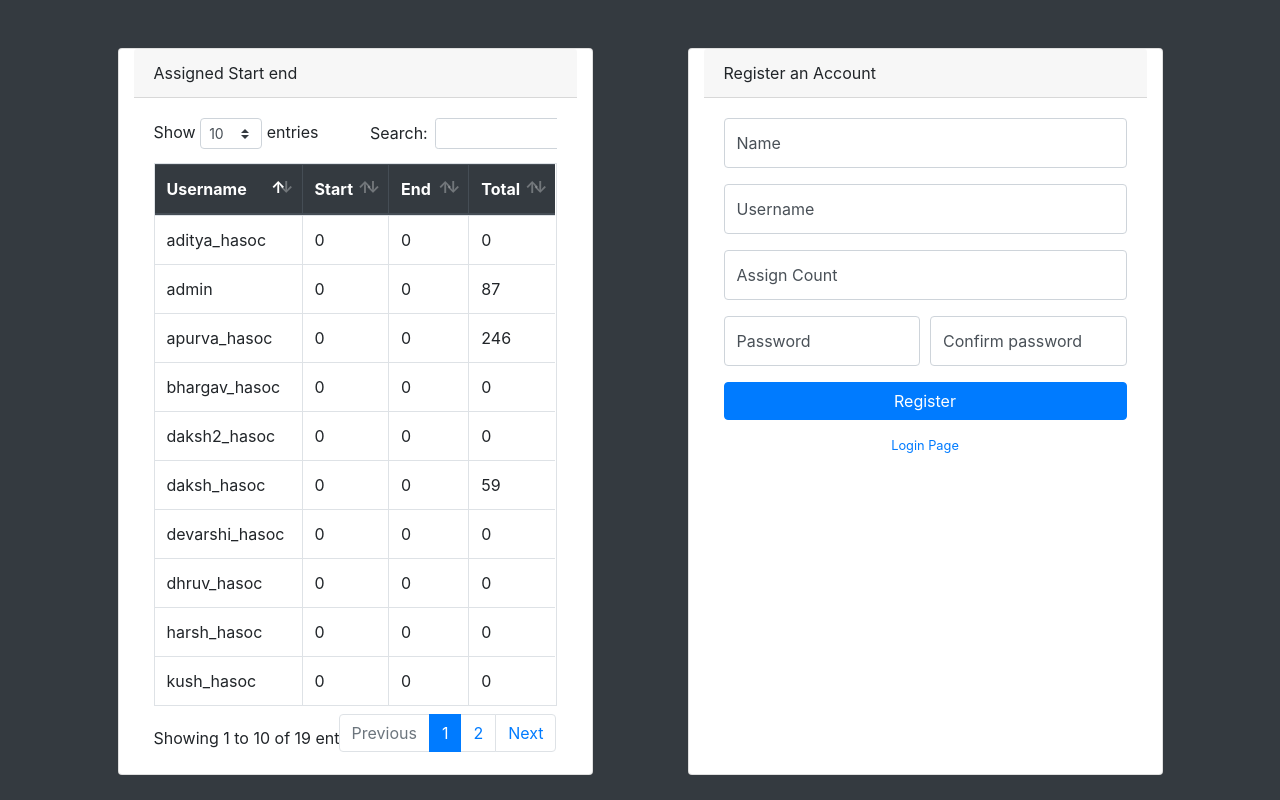
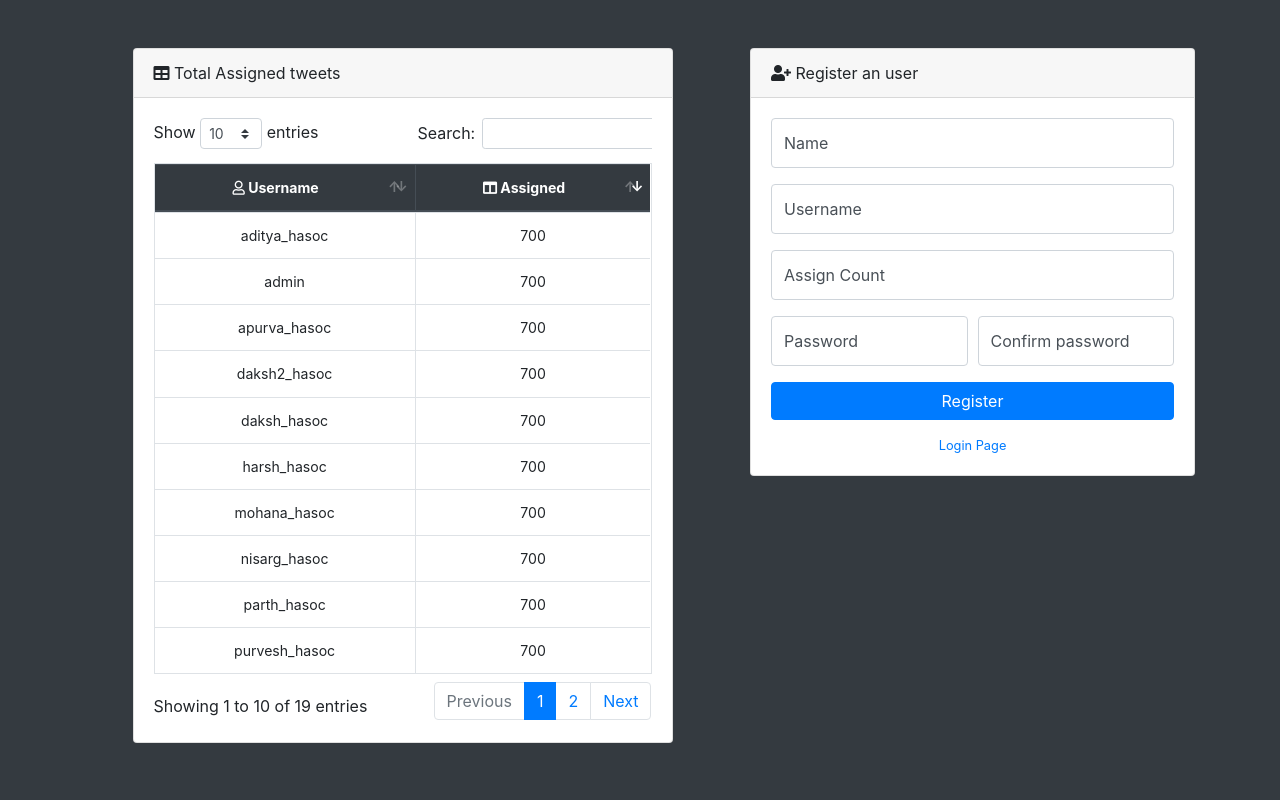
Before and after one commit to daksh2298/hasoc_hindi, a Flask app: page /register in a window 1280 px wide. Run offline with Flask 2, Linux system fonts and the light colour scheme; some libraries are stand-ins or nearby versions.

Commit message:
added confirmation for reporting tweets

```diff
--- a/project/com/controller/loginController.py
+++ b/project/com/controller/loginController.py
@@ -138,6 +138,16 @@ def home():
 
 @app.route('/register', methods=['POST', 'GET'])
 def register():
+    logindao = loginDAO()
+    loginvo = loginVO()
+    active_users = logindao.get_active_users()
+    print(active_users)
+    all_user_data = read_json('data/annoted_tweets.json')
+    for user in all_user_data:
+        if user in active_users:
+            all_user_data[user]['active'] = True
+        else:
+            all_user_data[user]['active'] = False
     if request.method == 'POST':
         user = registerVO()
         registerDao = registerDAO()
@@ -172,7 +182,7 @@ def register():
     else:
         file_ptr = open('data/annoted_tweets.json')
         data = json.load(file_ptr)
-        return render_template('register.html', data=data, len=len)
+        return render_template('register.html', data=all_user_data, len=len)
 
 def create_nested_list(data,col=2):
     count=0
--- a/project/templates/home.html
+++ b/project/templates/home.html
@@ -200,6 +200,7 @@
                           $('#report_not_english_{{ row[2] }}').click(function () {
                             data = $('#form_not_english_{{ row[2] }}').serialize();
                             data_array = $('#form_not_english_{{ row[2] }}').serializeArray();
+                            if (confirm("Are you sure you want to submit?")){
                               $.ajax({
                                 url: '/report_not_english',
                                 data: $('#form_not_english_{{ row[2] }}').serialize(),
@@ -252,12 +253,14 @@
                                   location.reload();
                                 }
                               });
+                            }
                           });
                         });
                         $(function () {
                           $('#report_incomplete_{{ row[2] }}').click(function () {
                             data = $('#form_incomplete_{{ row[2] }}').serialize();
                             data_array = $('#form_incomplete_{{ row[2] }}').serializeArray();
+                            if (confirm("Are you sure you want to submit?")){
                               $.ajax({
                               url: '/report_incomplete',
                               data: $('#form_incomplete_{{ row[2] }}').serialize(),
@@ -310,6 +313,7 @@
                                 location.reload();
                               }
                             });
+                            }
                           });
                         });
                       </script>
--- a/project/templates/register.html
+++ b/project/templates/register.html
@@ -27,51 +27,61 @@
 
 <div class="container">
   <div class="row">
-    <div class="card card-register mx-auto mt-5 col-sm-5">
-      <div class="card-header">Assigned Start end</div>
+    <div class="mx-auto mt-5 col-sm-6">
+      <div class="card">
+        <div class="card-header"><i class="fas fa-table"></i> Total Assigned tweets</div>
         <div class="card-body">
           <div class="table-responsive">
-          <table class="table table-bordered table-responsive" id="dataTable">
+            <table class="table table-bordered table-responsive" id="dataTable" style="font-size: 1.1vw;">
               <thead class="thead-dark">
-              <tr>
-                <th width=25%>
-                  Username
+              <tr class="text-center">
+                <th width="10%">
+                  <i class="far fa-user"></i> Username
                 </th>
-                <th width=25%>
-                  Start
-                </th>
-                <th width=25%>
-                  End
-                </th>
-                <th width=25%>
-                  Total
+                <th width="10%">
+                  <i class="fas fa-columns"></i> Assigned
                 </th>
               </tr>
               </thead>
               <tbody>
-              {% for username in data %}
-                <tr>
+              {% for user in data %}
+                {% if data[user]['active'] %}
+                  <tr class="text-center font-weight-normal">
                     <td>
-                    {{ username }}
+                      <span class="text-center">{{ user }}</span>
                     </td>
                     <td>
-                    {{ data[username]['start_end'][0] }}
+                      {{ data[user]['total_assigned'] }}
+                    </td>
+                  </tr>
+                {% else %}
+                  <tr class="text-center text-muted font-weight-light">
+                    <td>
+                      <span class="text-center">{{ user }}</span>
                     </td>
                     <td>
-                    {{ data[username]['start_end'][1] }}
-                  </td>
-                  <td>
-                    {{ len(data[username]['annoted_tweets']) }}
+                      {{ data[user]['total_assigned'] }}
                     </td>
                   </tr>
+                {% endif %}
               {% endfor %}
               </tbody>
             </table>
           </div>
+          <script>
+            $(document).ready(function () {
+              $('#dataTable').DataTable({
+                "order": [[1, "desc"]],
+                "iDisplayLength": 10
+              });
+            });
+          </script>
         </div>
       </div>
-    <div class="card card-register mx-auto mt-5 col-sm-5">
-    <div class="card-header">Register an Account</div>
+    </div>
+    <div class="mt-5 col-sm-5">
+      <div class="card card-register">
+        <div class="card-header"><i class="fas fa-user-plus"></i> Register an user</div>
         <div class="card-body">
           <form method="POST" action="/register">
             <div class="form-group">
@@ -82,13 +92,15 @@
             </div>
             <div class="form-group">
               <div class="form-label-group">
-            <input name="uname" type="text" id="uname" class="form-control" placeholder="Username" required="required">
+                <input name="uname" type="text" id="uname" class="form-control" placeholder="Username"
+                       required="required">
                 <label for="uname">Username</label>
               </div>
             </div>
             <div class="form-group">
               <div class="form-label-group">
-            <input name="assigned" type="number" id="assigned" class="form-control" placeholder="Start Index" required="required">
+                <input name="assigned" type="number" id="assigned" class="form-control" placeholder="Start Index"
+                       required="required">
                 <label for="assigned">Assign Count</label>
               </div>
             </div>
@@ -103,7 +115,8 @@
                 </div>
                 <div class="col-md-6">
                   <div class="form-label-group">
-                <input name="cpwd" type="password" id="confirmPassword" class="form-control" placeholder="Confirm password"
+                    <input name="cpwd" type="password" id="confirmPassword" class="form-control"
+                           placeholder="Confirm password"
                            required="required">
                     <label for="confirmPassword">Confirm password</label>
                   </div>
@@ -114,6 +127,7 @@
           </form>
           <div class="text-center">
             <a class="d-block small mt-3" href="/login">Login Page</a>
+          </div>
         </div>
       </div>
     </div>
```
Lines whose indentation alone changed are shown as unchanged.
